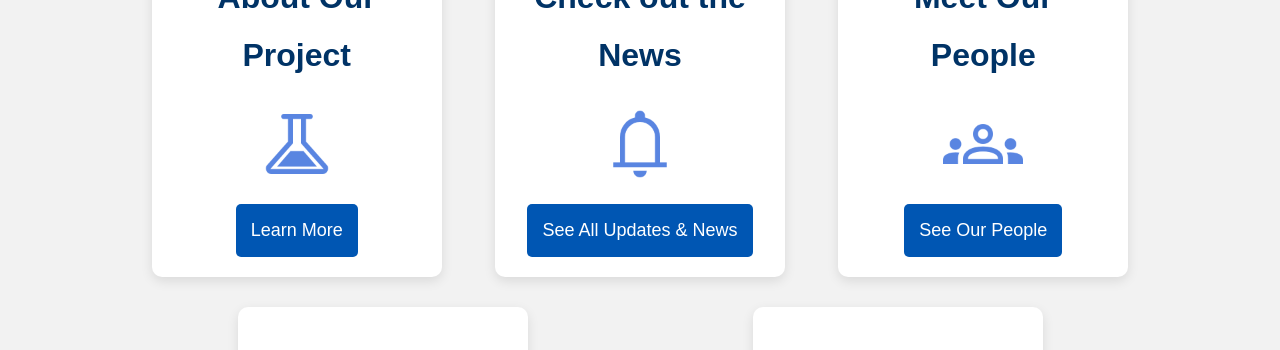
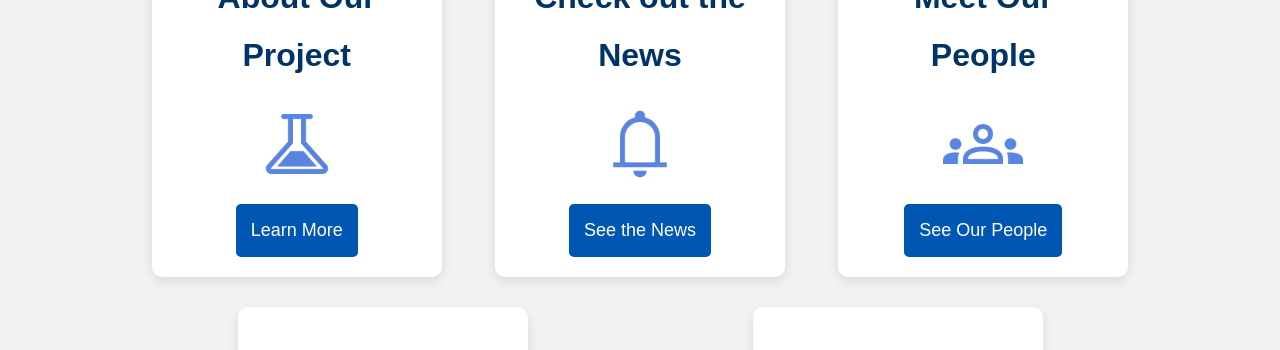
Before and after one commit to Semantics-of-Sustainability/Website, a plain HTML site: page index.html in a window 1280 px wide. Shown: the part 754-1104 px from the top of the page. Drawn offline with Linux system fonts and the light colour scheme.

Commit message:
Update index.html

```diff
--- a/index.html
+++ b/index.html
@@ -47,7 +47,7 @@
         <div class="content-box updates-section">
             <h2>Check out the News</h2>
             <img src="assets/updates.png" alt="Updates Icon" class="content-icon">
-            <a href="news/index.html" class="button centered-button">See All Updates & News</a>
+            <a href="news/index.html" class="button centered-button">See the News</a>
         </div>
 
         <!-- People Section -->
```
